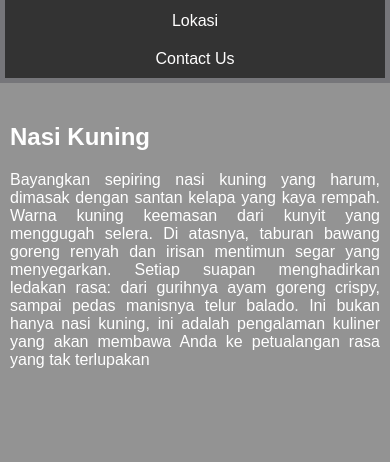
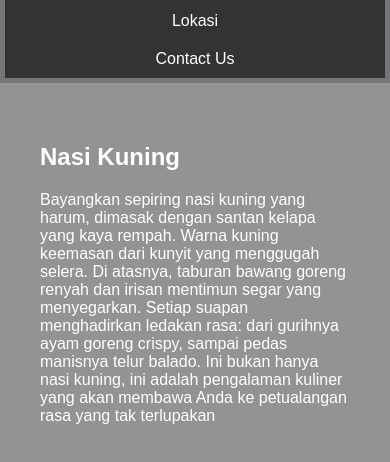
Before and after one commit to Praja23/codingan-opm-github, a plain HTML site: page makanan1.html in a window 390 px wide. Shown: the part 176-638 px from the top of the page. Drawn offline with Linux system fonts and the light colour scheme.

Commit message:
Tampilanweb.css

```diff
--- a/Tampilanweb.css
+++ b/Tampilanweb.css
@@ -87,15 +87,6 @@ section {
 .history-description {
   text-align: justify;
   margin: 20px;
-}
-
-#profil,
-#sejarah {
-  padding: 10px; /* Jarak dalam elemen */
-  margin: 10px 0; /* Mengurangi jarak antar elemen */
-  color: #ffffff;
-  text-align: justify; /* Rata kiri dan kanan */
-  border-radius: 5px; /* Sudut melingkar */
 }
 
 .home-content {
@@ -257,20 +248,24 @@ section {
     margin-top: 34px;
   }
 
+
   #menu {
     text-align: left;
     padding-left: 20px;
   }
+
 
   .logo-text .war {
     font-size: 15px;
     color: #000000;
   }
 
+
   .logo-text .min {
     font-size: 11px;
     color: #ffffff;
   }
+
 
   .profil-description,
   .history-description {
@@ -319,10 +314,4 @@ section {
   .location-photo {
     max-width: 60%;
   }
-
-  #profil,
-  #sejarah {
-    padding: 10px;
-    margin: 10px 0;
-  }
 }
```
